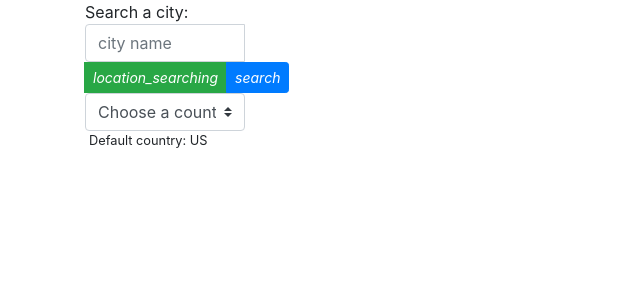
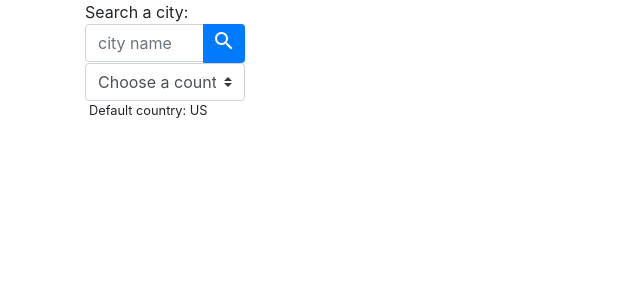
Before and after one commit to phaggio/weather-pwa, a React (Create React App) app in the folder client/: page / in a window 1280 px wide. Shown: the top 300 px of the page, without its empty margins (0-640 px from the left). Built offline with nearby package versions, Linux system fonts and the light colour scheme.

Commit message:
add func to toggle search/locate button

```diff
--- a/client/public/index.html
+++ b/client/public/index.html
@@ -22,9 +22,11 @@
       work correctly both with client-side routing and a non-root public URL.
       Learn how to configure a non-root public URL by running `npm run build`.
     -->
+  <!-- bootstrap -->
   <link rel="stylesheet" href="https://stackpath.bootstrapcdn.com/bootstrap/4.5.0/css/bootstrap.min.css"
     integrity="sha384-9aIt2nRpC12Uk9gS9baDl411NQApFmC26EwAOH8WgZl5MYYxFfc+NcPb1dKGj7Sk" crossorigin="anonymous">
-
+  <!-- google icon -->
+  <link href="https://fonts.googleapis.com/icon?family=Material+Icons" rel="stylesheet">
   <title>Weather App</title>
 </head>
 
--- a/client/src/App.js
+++ b/client/src/App.js
@@ -11,25 +11,30 @@ const countryArr = [
 function App() {
   const [searchInput, setSearchInput] = useState([]);
   const [selectedCountry, setSelectedCountry] = useState(`us`);
-
+  const [showSearchButton, setShowSearchButton] = useState(false);
 
   const updateSearchInputState = event => {
     const inputText = event.target.value;
     console.log(inputText);
     setSearchInput(inputText);
+    validateSearchInput(inputText);
   };
 
   const updateSelectedCountryState = event => {
     const selectedCountry = event.target.value;
     console.log(selectedCountry);
     setSelectedCountry(selectedCountry);
+  };
+
+  const validateSearchInput = input => {
+    (input.trim()) ? setShowSearchButton(true) : setShowSearchButton(false);
   }
 
   return (
     <Container>
       <Row>
         <Col size="sm-12 md-4 lg-3 xl-2">
-          Search a city:<SearchGroup onChange={updateSearchInputState} />
+          Search a city:<SearchGroup onChange={updateSearchInputState} showSearchButton={showSearchButton} />
           <CountryDropdown countryArr={countryArr} onChange={updateSelectedCountryState} />
         </Col>
         {/* <Col size="sm-12 md-8 lg-9 xl-7">current weather Condition</Col>
--- a/client/src/components/SearchGroup/index.js
+++ b/client/src/components/SearchGroup/index.js
@@ -5,14 +5,15 @@ const SearchGroup = props => {
     <div className="input-group">
       <input className="form-control" id="search-input" type="text" placeholder="city name" aria-label="Search" onChange={props.onChange} />
       <div className="input-group-append">
-        <button className="btn btn-success btn-sm" id="locate-me-button">
-          <i className="material-icons">
-            location_searching
-            </i>
-        </button>
-        <button className="btn btn-primary btn-sm" id="search-button" type="search">
-          <i className="material-icons">search</i>
-        </button>
+        {props.showSearchButton ?
+          <button className="btn btn-success btn-sm">
+            <i className="material-icons">location_searching</i>
+          </button>
+          :
+          <button className="btn btn-primary btn-sm" type="search">
+            <i className="material-icons">search</i>
+          </button>
+        }
       </div>
     </div>
   );
```
